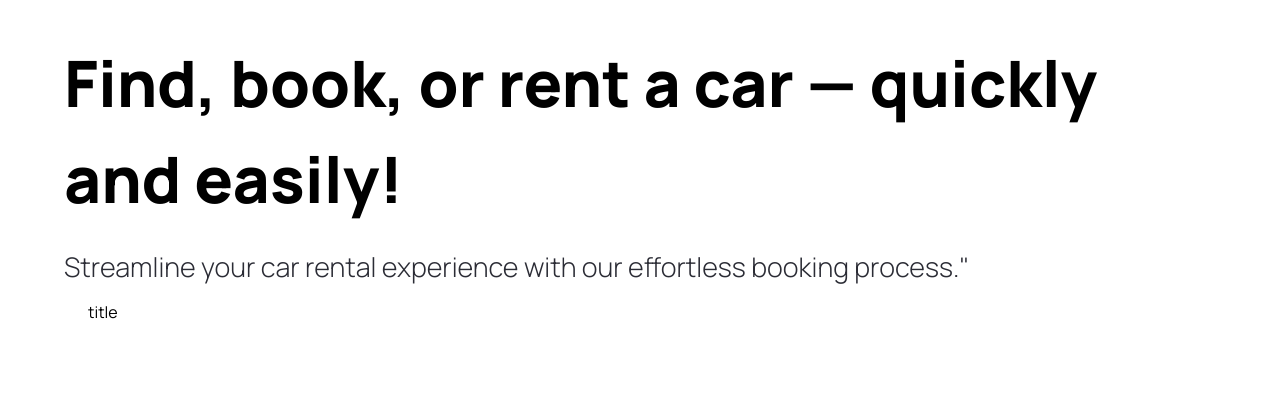
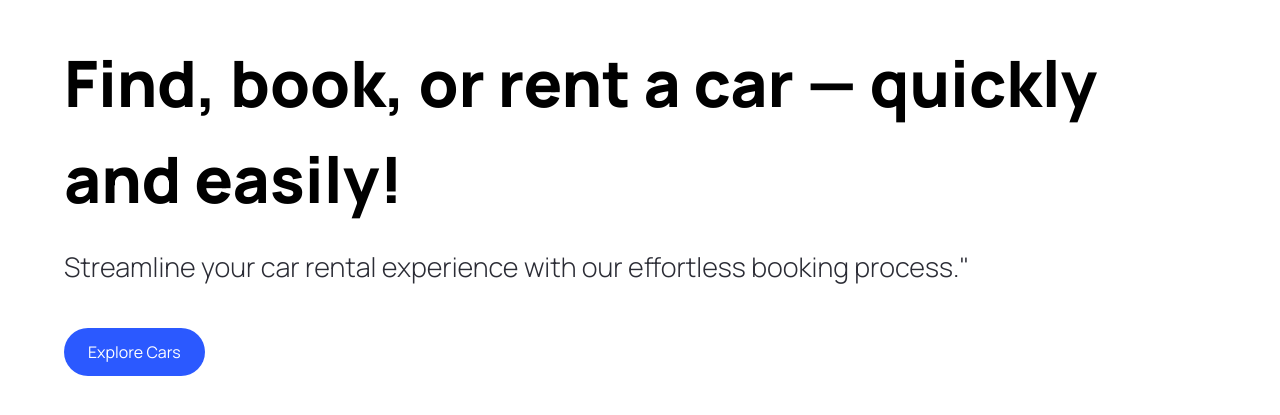
Before and after one commit to snehapatil2001/car-hub, a Next.js app: page / in a window 1280 px wide. Shown: the part 109-524 px from the top of the page. Built offline with nearby package versions, Linux system fonts and the light colour scheme.

Commit message:
Feat: For custombuttom, set the type of props and used it.

```diff
--- a/components/CustomButton.tsx
+++ b/components/CustomButton.tsx
@@ -1,17 +1,18 @@
 "use client";
+import { CustomButtonProps } from '@/types';
 import image from 'next/image';
 import React from 'react'
 
-const CustomButton = () => {
+const CustomButton = ({ title, containerStyles, handleClick }: CustomButtonProps) => {
   return (
 	<button
 		disabled={false}
 		type={"button"}
-		className={`custom-btn`}
-		onClick={() => {}}
+		className={`custom-btn ${containerStyles}`}
+		onClick={handleClick}
 	>
 		<span className={`flex-1`}>
-			title
+			{title}
 		</span>
 	</button>
   )
--- /dev/null
+++ b/types/index.ts
@@ -0,0 +1,7 @@
+import { MouseEventHandler } from "react";
+
+export interface CustomButtonProps {
+	title: string;
+	containerStyles?: string;
+	handleClick?: MouseEventHandler<HTMLButtonElement>;
+}
```
